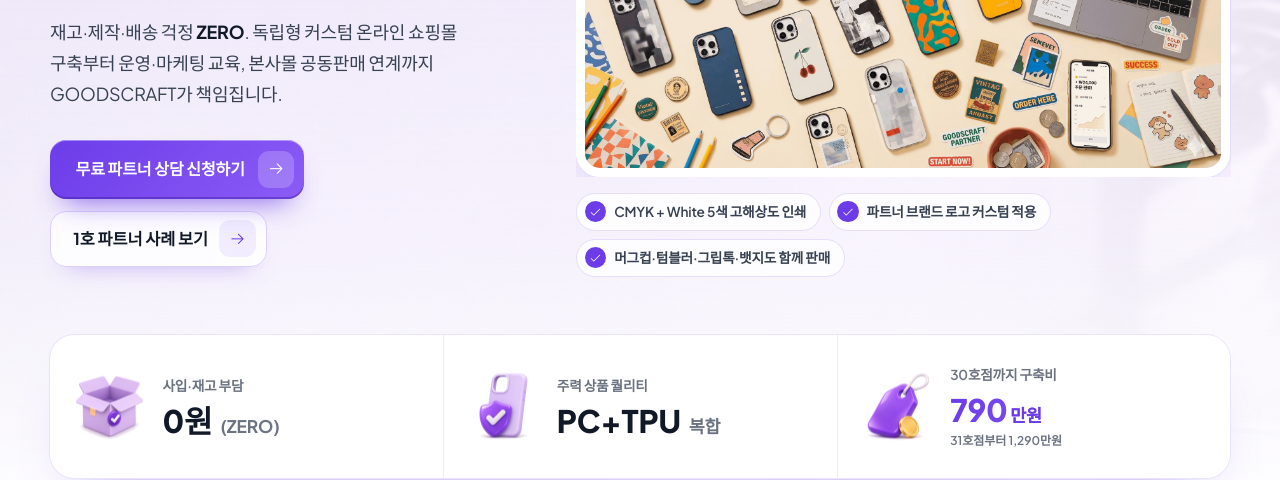
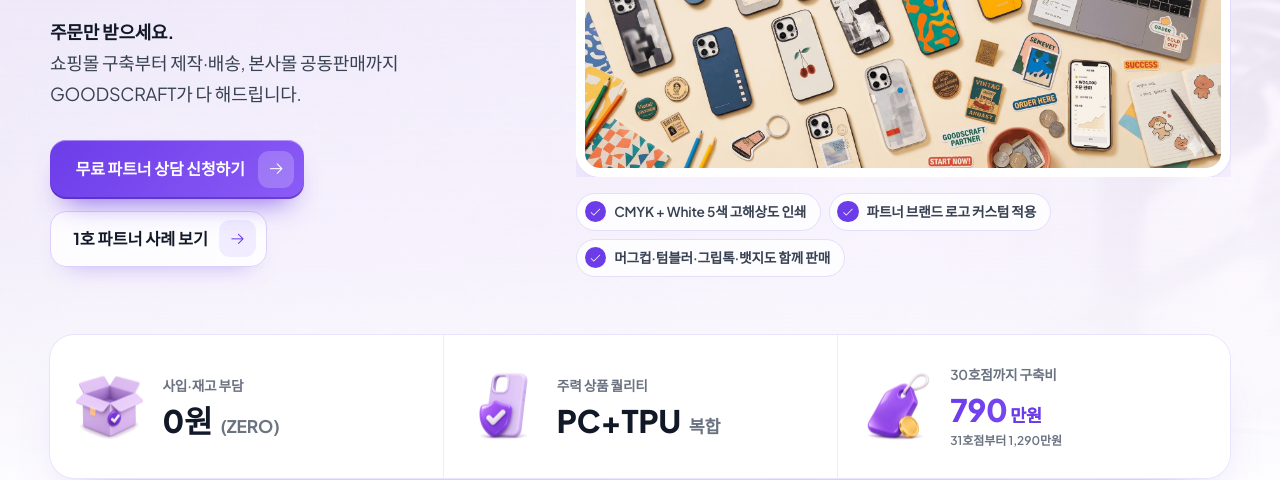
Before and after one commit to nbh0000/goodscraft-preview, a plain HTML site: page index.html in a window 1280 px wide. Shown: the part 328-808 px from the top of the page. Drawn offline with nearby package versions, Linux system fonts and the light colour scheme; a web font is replaced by a local one.

Commit message:
첫 화면 소개 문구 변경
Co-Authored-By: Claude Fable 5.2 <noreply@anthropic.com>

```diff
--- a/assets/css/site.css
+++ b/assets/css/site.css
@@ -1449,3 +1449,7 @@ h1, h2, .statement p { font-family: "Cafe24 Ssurround", var(--font-display); fon
 .dash__shots img { width: 100%; height: 100%; object-fit: cover; }
 .dash__shots figcaption { margin-top: .75rem; font-size: var(--fs-small); font-weight: 600; color: var(--ink-2); line-height: 1.5; }
 @media (max-width: 479px) { .dash__shots { grid-template-columns: 1fr; gap: 1.5rem; } }
+
+/* 히어로 소개글: 마지막 줄에 두세 글자만 남지 않게 */
+.hero__lead { text-wrap: balance; }
+.hero__lead .nw { white-space: nowrap; }
--- a/index.html
+++ b/index.html
@@ -69,7 +69,7 @@
           <div class="hero__copy">
             <p class="hero__offer">초기 30개 파트너사 한정 모집 | 구축비 790만원</p>
             <h1>당신의 브랜드로,<br><span class="hl">커스텀 시장을 함께</span></h1>
-            <p class="hero__lead">재고·제작·배송 걱정 <strong>ZERO</strong>. 독립형 커스텀 온라인 쇼핑몰 구축부터 운영·마케팅 교육, 본사몰 공동판매 연계까지 GOODSCRAFT가 책임집니다.</p>
+            <p class="hero__lead"><strong>주문만 받으세요.</strong><br>쇼핑몰 구축부터 제작·배송, 본사몰 공동판매까지 <span class="nw">GOODSCRAFT가 다 해드립니다.</span></p>
             <div class="hero__cta">
               <a class="btn" href="#apply">무료 파트너 상담 신청하기<span class="btn__ico" aria-hidden="true"><i class="ph ph-arrow-right"></i></span></a>
               <a class="link" href="#case">1호 파트너 사례 보기 <i class="ph ph-arrow-right" aria-hidden="true"></i></a>
```
